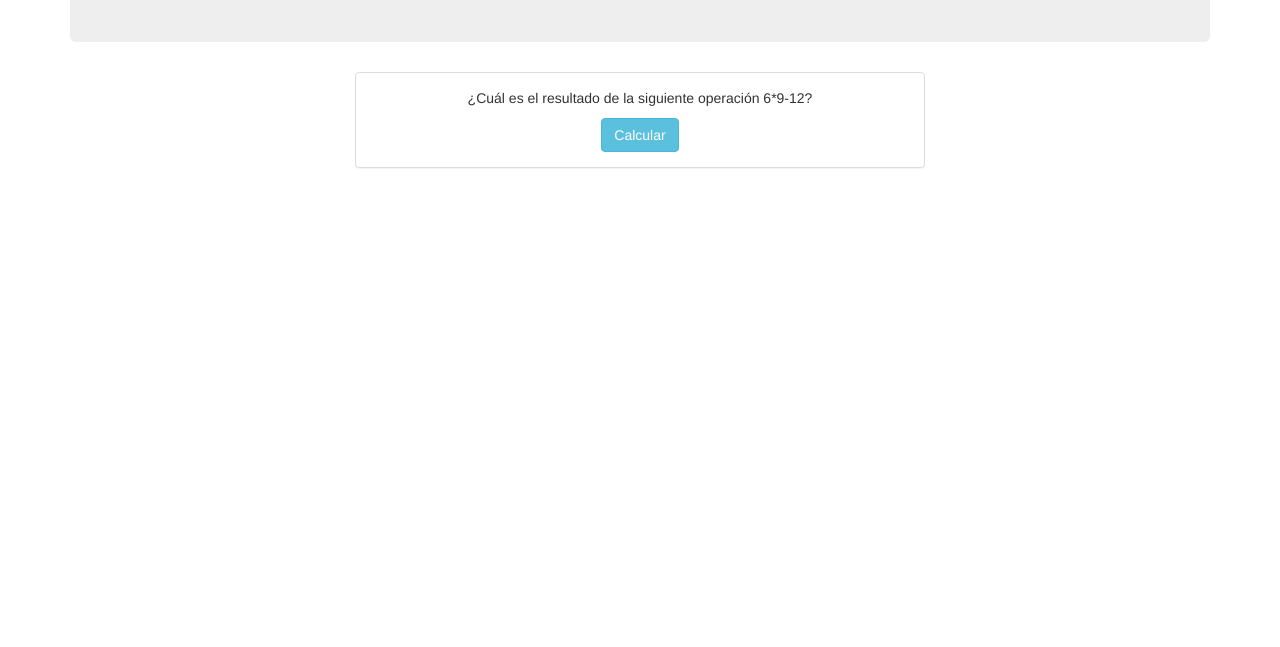
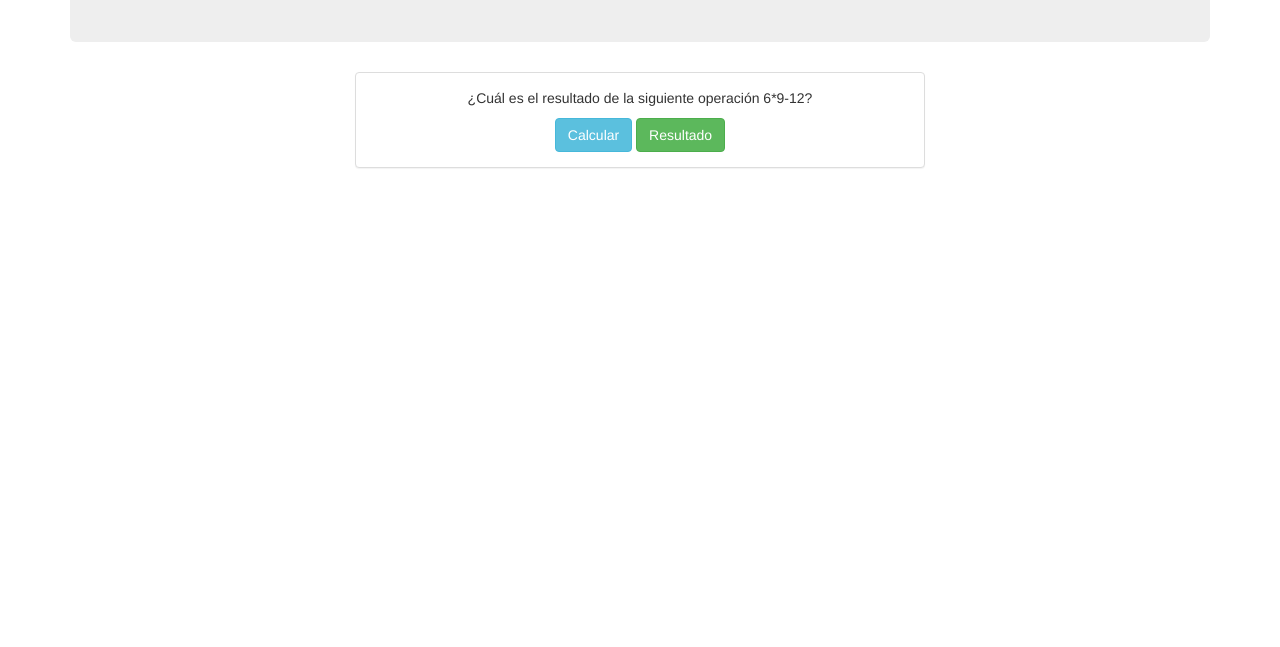
Before and after one commit to benticarlos/angularjs-bootstrap, a plain HTML site: page index.html in a window 1280 px wide. Shown: the part 153-800 px from the top of the page. Drawn offline with Linux system fonts and the light colour scheme.

Commit message:
agregado boton success resultado

```diff
--- a/index.html
+++ b/index.html
@@ -21,6 +21,7 @@
 			<p>¿Cuál es el resultado de la siguiente operación 6*9-12?</p>
 			<p id="resultado"></p>
 			<button class="btn btn-info" data-toggle="modal" data-target=".ventanaModal" ng-click="respuesta()">Calcular</button>
+			<button class="btn btn-success" data-toggle="modal" data-target=".ventanaModal" ng-click="respuesta()">Resultado</button>
 		</div>
 	</div>
 
```
